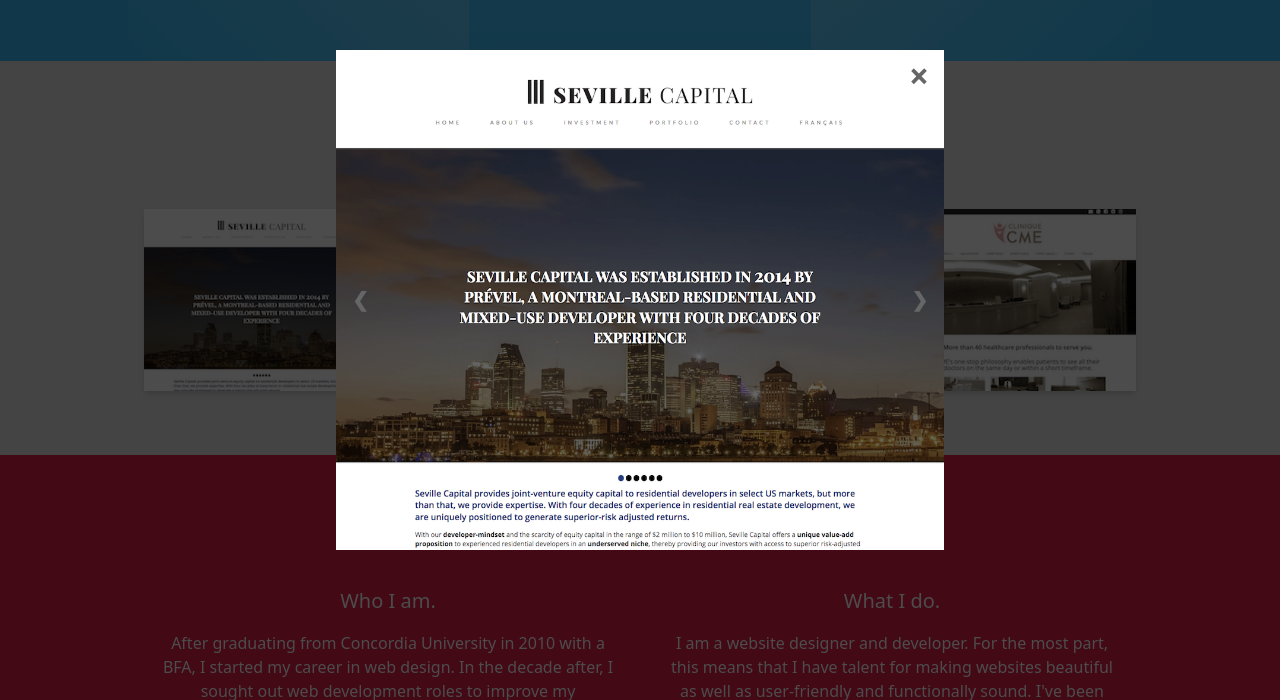
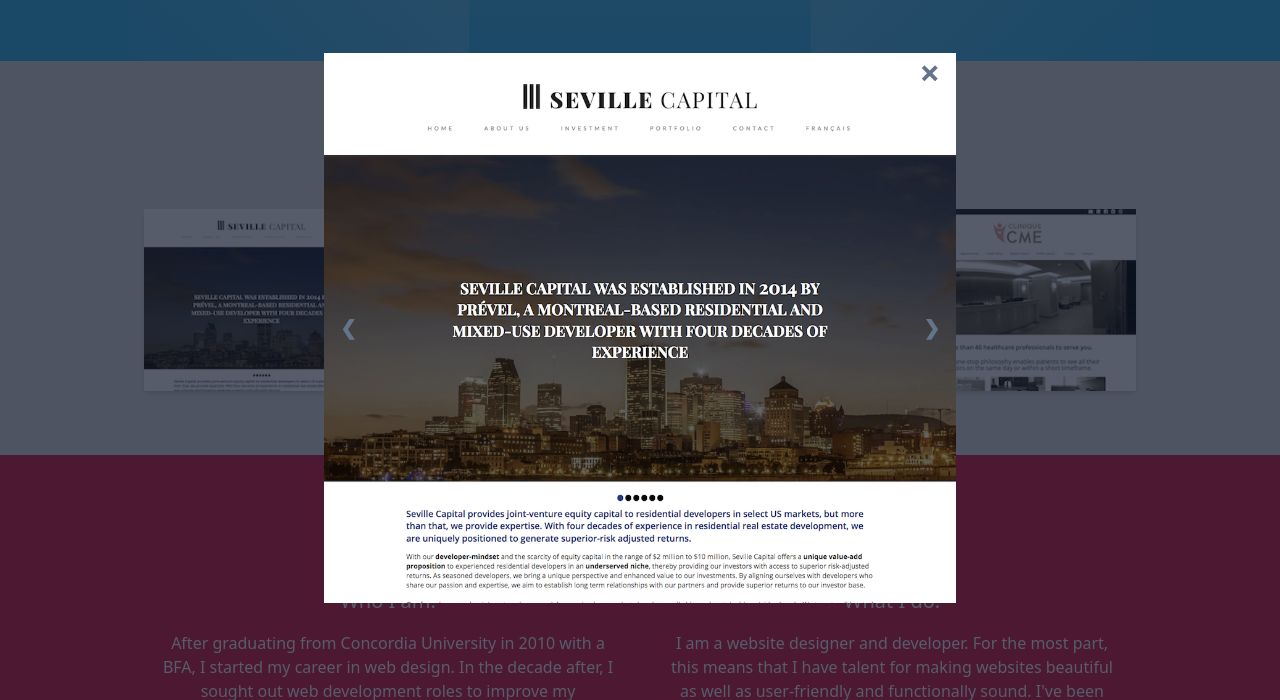
Before and after one commit to claudiagoldberg/claudiagoldberg.github.io, a website: page index.html in a window 1280 px wide. Both pictures are taken after a click on the element 262 px from the left and 1161 px from the top of the page. Shown: the part 861-1561 px from the top of the page. Drawn offline with Linux system fonts and the light colour scheme.

Commit message:
Cleaned up JS and CSS

```diff
--- a/index.html
+++ b/index.html
@@ -8,104 +8,13 @@
         <meta name="viewport" content="width=device-width, initial-scale=1">
         <link rel="stylesheet" href="dist/css/main.css">
 		<style>
-			#overlay {
-				display: none;
-				position: absolute;
-				z-index: 0;
-				left: 0;
-				top: 0;
-				width: 100%;
-				height: 100%;
-				background-color: rgba(0, 0, 0, 0.7);
-			}
-			.preview {
-				width: 100%;
-			}
-			.modal {
-				display: none;
-				position: fixed;
-				top: 80px;
-				left: 0;
-				padding: 1em;
-			}
 			@media (min-width:768px) {
 				.modal {
-					top: 50%;
-					left: 50%;
 					transform: translate(-50%, -50%);
 				}
 			}
-			.modal-content {
-				position: relative;
-				display: flex;
-				flex-direction: column;
-				justify-content: center;
-				margin: auto;
-				padding: 0 0 0 0;
-				max-width: 1024px;
-			}
 			.slide {
-				display: none;
-				position: relative;
-				max-height: 500px;
-			}
-			.slide > div {
-				background: white;
-				/* width: 50%; */
-				overflow:hidden;
-			}
-			/* .slide > div:last-child {
-				padding: 20px 30px;
-			} */
-			.image-slide {
-				width: 100%;
-			}
-			.modal-preview {
-				width: 100%;
-			}
-			.dots {
-				display: none;
-			}
-			.close {
-				z-index: 1;
-				color: #666;
-				position: absolute;
-				top: 0px;
-				right: 15px;
-				font-size: 35px;
-				font-weight: bold;
-			}
-			.close:hover,
-			.close:focus,
-			.previous:hover,
-			.next:hover,
-			.previous:focus,
-			.next:focus {
-				color: #999;
-				text-decoration: none;
-				cursor: pointer;
-			}
-			.previous,
-			.next {
-				cursor: pointer;
-				position: absolute;
-				display: flex;
-				align-items: center;
-				top: 0;
-				height: 100%;
-				width: auto;
-				padding: 16px;
-				color: #666;
-				font-weight: bold;
-				font-size: 20px;
-				transition: 0.6s ease;
-				border-radius: 0 3px 3px 0;
-				user-select: none;
-				-webkit-user-select: none;
-			}
-			.next {
-				right: 0;
-				border-radius: 3px 0 0 3px;
+				max-height: 550px;
 			}
 		</style>
 	</head>
@@ -222,17 +131,17 @@
 			<div class="max-w-screen-lg mx-auto px-4 py-16">
 				<h2 class="text-3xl pb-12">Portfolio</h2>
 				<div class="grid sm:grid-cols-2 md:grid-cols-4 gap-4 pt -6">
-					<div class="bg-white rounded-sm shadow-md hover:shadow-lg hover:scale-105 transition-all">
-						<div onclick="openLightbox();toSlide(1)" class="preview" href="#modal-1" rel="modal:open"><img class="w-full" src="assets/img/website_sevilleCapital_thumb.png" alt="Screenshot of the Seville Capital website homepage taken on February 13, 2019"/></div>
+					<div class="cursor-pointer bg-white rounded-sm shadow-md hover:shadow-lg hover:scale-105 transition-all">
+						<div onclick="openLightbox();toSlide(1)" class="w-full" href="#modal-1" rel="modal:open"><img class="w-full" src="assets/img/website_sevilleCapital_thumb.png" alt="Screenshot of the Seville Capital website homepage taken on February 13, 2019"/></div>
 					</div>
-					<div class="bg-white rounded-sm shadow-md hover:shadow-lg hover:scale-105 transition-all">
-						<div onclick="openLightbox();toSlide(2)" class="preview" href="#modal-2" rel="modal:open"><img class="w-full" src="assets/img/website_vandoSalon_thumb.png" alt="Screenshot of the V and O Salon Website homepage taken on February 13, 2019"/></div>
+					<div class="cursor-pointer bg-white rounded-sm shadow-md hover:shadow-lg hover:scale-105 transition-all">
+						<div onclick="openLightbox();toSlide(2)" class="w-full" href="#modal-2" rel="modal:open"><img class="w-full" src="assets/img/website_vandoSalon_thumb.png" alt="Screenshot of the V and O Salon Website homepage taken on February 13, 2019"/></div>
 					</div>
-					<div class="bg-white rounded-sm shadow-md hover:shadow-lg hover:scale-105 transition-all">
-						<div onclick="openLightbox();toSlide(3)" class="preview" href="#modal-3" rel="modal:open"><img class="w-full" src="assets/img/website_samPatchMusic_thumb.png" alt="Screenshot of the Sam Patch Music website homepage taken on February 13, 2019"/></div>
+					<div class="cursor-pointer bg-white rounded-sm shadow-md hover:shadow-lg hover:scale-105 transition-all">
+						<div onclick="openLightbox();toSlide(3)" class="w-full" href="#modal-3" rel="modal:open"><img class="w-full" src="assets/img/website_samPatchMusic_thumb.png" alt="Screenshot of the Sam Patch Music website homepage taken on February 13, 2019"/></div>
 					</div>
-					<div class="bg-white rounded-sm shadow-md hover:shadow-lg hover:scale-105 transition-all">
-						<div onclick="openLightbox();toSlide(4)" class="preview" href="#modal-4" rel="modal:open"><img class="w-full" src="assets/img/website_cliniqueCME_thumb.png" alt="Screenshot of the Clinique CME website homepage taken on February 13, 2019"/></div>
+					<div class="cursor-pointer bg-white rounded-sm shadow-md hover:shadow-lg hover:scale-105 transition-all">
+						<div onclick="openLightbox();toSlide(4)" class="w-full" href="#modal-4" rel="modal:open"><img class="w-full" src="assets/img/website_cliniqueCME_thumb.png" alt="Screenshot of the Clinique CME website homepage taken on February 13, 2019"/></div>
 					</div>
 				</div>
 			</div>
@@ -277,13 +186,13 @@
 			</div>
 		</footer>
 
-		<div id="overlay" onclick="closeLightbox()"></div>
-		<div id="lightbox" class="modal text-left">
-			<div class="modal-content">
-				<span class="close pointer transition-all" onclick="closeLightbox()">&times;</span>
-				<div class="slide">
-					<div>
-						<img class="image-slide" src="assets/img/website_sevilleCapital.png" alt="Screenshot of the Seville Capital website homepage taken on February 13, 2019" />
+		<div id="overlay" onclick="closeLightbox()" class="hidden absolute z-0 top-0 left-0 w-full h-full bg-slate-900 opacity-70"></div>
+		<div id="lightbox" class="modal hidden fixed top-0 left-0 md:top-1/2 md:left-1/2 mt-20 md:mt-7 p-1 text-left">
+			<div class="relative flex flex-col justify-center m-auto p-0 max-w-5xl">
+				<span class="close cursor-pointer absolute z-10 top-0 right-4 text-4xl font-bold text-slate-500 hover:text-slate-400 transition-all" onclick="closeLightbox()">&times;</span>
+				<div class="slide hidden relative">
+					<div class="bg-white overflow-hidden">
+						<img class="w-full" src="assets/img/website_sevilleCapital.png" alt="Screenshot of the Seville Capital website homepage taken on February 13, 2019" />
 					</div>
 					<!-- <div class="relative">
 						<div class="max-h-80 display text-ellipsis overflow-hidden">
@@ -297,9 +206,9 @@
 						</div>
 					</div> -->
 				</div>
-				<div class="slide">
-					<div>
-						<img class="image-slide" src="assets/img/website_vandoSalon.png" alt="Screenshot of the V and O Salon Website homepage taken on February 13, 2019" />
+				<div class="slide hidden relative">
+					<div class="bg-white overflow-hidden">
+						<img class="w-full" src="assets/img/website_vandoSalon.png" alt="Screenshot of the V and O Salon Website homepage taken on February 13, 2019" />
 					</div>
 					<!-- <div class="relative">
 						<div class="max-h-80 display text-ellipsis overflow-hidden">
@@ -313,9 +222,9 @@
 						</div>
 					</div> -->
 				</div>
-				<div class="slide">
-					<div>
-						<img class="image-slide" src="assets/img/website_samPatchMusic.png" alt="Screenshot of the Sam Patch Music website homepage taken on February 13, 2019" />
+				<div class="slide hidden relative">
+					<div class="bg-white overflow-hidden">
+						<img class="w-full" src="assets/img/website_samPatchMusic.png" alt="Screenshot of the Sam Patch Music website homepage taken on February 13, 2019" />
 					</div>
 					<!-- <div class="relative">
 						<div class="max-h-80 display text-ellipsis overflow-hidden">
@@ -329,9 +238,9 @@
 						</div>
 					</div> -->
 				</div>
-				<div class="slide">
-					<div>
-						<img  class="image-slide"src="assets/img/website_cliniqueCME.png" alt="Screenshot of the Clinique CME website homepage taken on February 13, 2019" />
+				<div class="slide hidden relative">
+					<div class="bg-white overflow-hidden">
+						<img  class="w-full"src="assets/img/website_cliniqueCME.png" alt="Screenshot of the Clinique CME website homepage taken on February 13, 2019" />
 					</div>
 					<!-- <div class="relative">
 						<div class="max-h-80 display text-ellipsis overflow-hidden">
@@ -345,25 +254,8 @@
 						</div>
 					</div> -->
 				</div>
-
-				<a class="previous transition-all" onclick="changeSlide(-1)"><span>&#10094;</span></a>
-				<a class="next transition-all" onclick="changeSlide(1)"><span>&#10095;</span></a>
-
-				<div class="dots">
-					<div class="col">
-						<div class="modal-preview text-white" onclick="toSlide(1)">X</div>
-					</div>
-					<div class="col">
-						<div class="modal-preview text-white" onclick="toSlide(2)">X</div>
-					</div>
-					<div class="col">
-						<div class="modal-preview text-white" onclick="toSlide(3)">X</div>
-					</div>
-					<div class="col">
-						<div class="modal-preview text-white" onclick="toSlide(4)">X</div>
-					</div>
-				</div>
-
+				<a class="previous cursor-pointer absolute left-0 top-0 h-full w-auto p-4 flex items-center text-xl font-bold text-slate-500 hover:text-slate-400 transition-all select-none" onclick="changeSlide(-1)"><span>&#10094;</span></a>
+				<a class="next cursor-pointer absolute right-0 top-0 h-full w-auto p-4 flex items-center text-xl font-bold text-slate-500 hover:text-slate-400 transition-all select-none" onclick="changeSlide(1)"><span>&#10095;</span></a>
 			</div>
 		</div>
 
@@ -407,27 +299,17 @@
 			}
 
 			function showSlide(n) {
-
 				const slides = document.getElementsByClassName('slide');
-			let modalPreviews = document.getElementsByClassName('modal-preview');
-
 				if (n > slides.length) {
 					slideIndex = 1;
 				}
-
 				if (n < 1) {
 					slideIndex = slides.length;
 				}
-
 				for (let i = 0; i < slides.length; i++) {
 					slides[i].style.display = "none";
 				}
-			for (let i = 0; i < modalPreviews.length; i++) {
-				modalPreviews[i].className = modalPreviews[i].className.replace(' active', '');
-			}
-
 				slides[slideIndex - 1].style.display = 'flex';
-			modalPreviews[slideIndex - 1].className += ' active';
 			}
 		</script>
 	</body>
```
Also changed, not shown: dist/css/main.css. Lines whose indentation alone changed are shown as unchanged.
